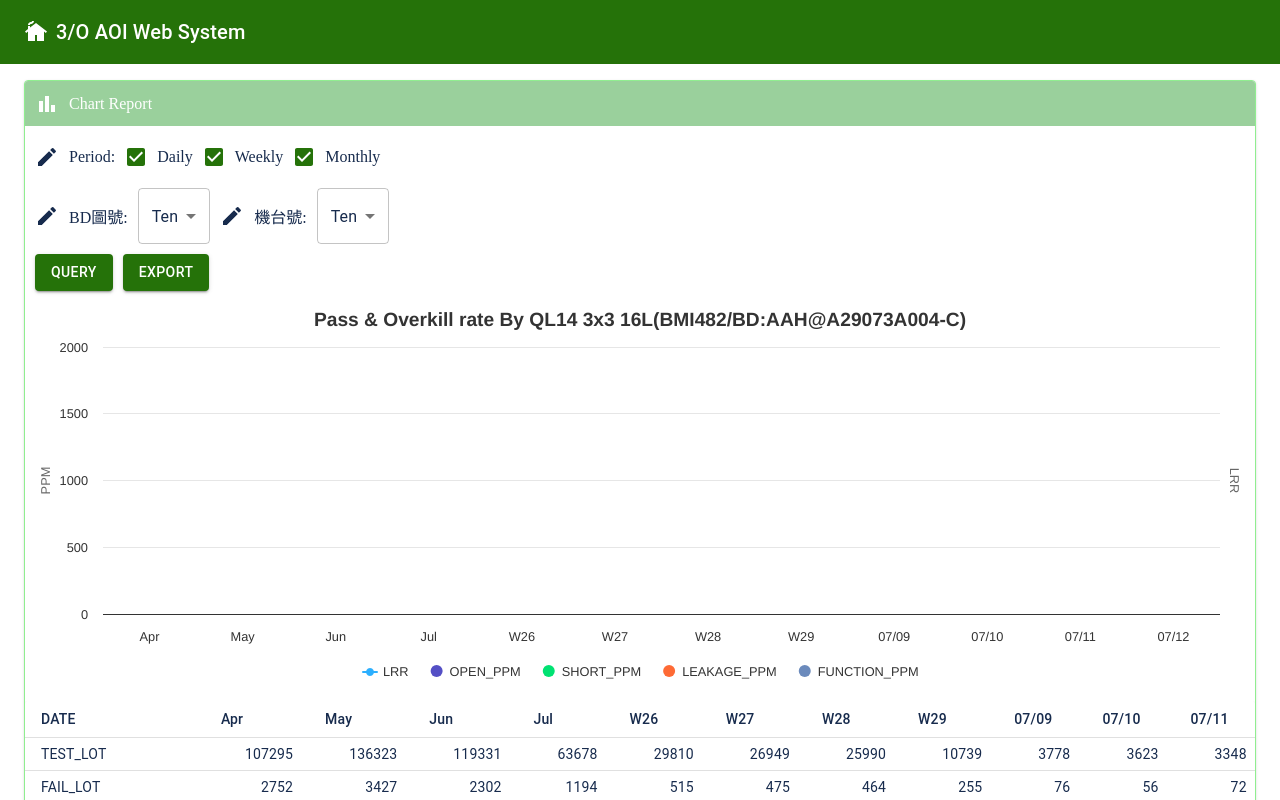
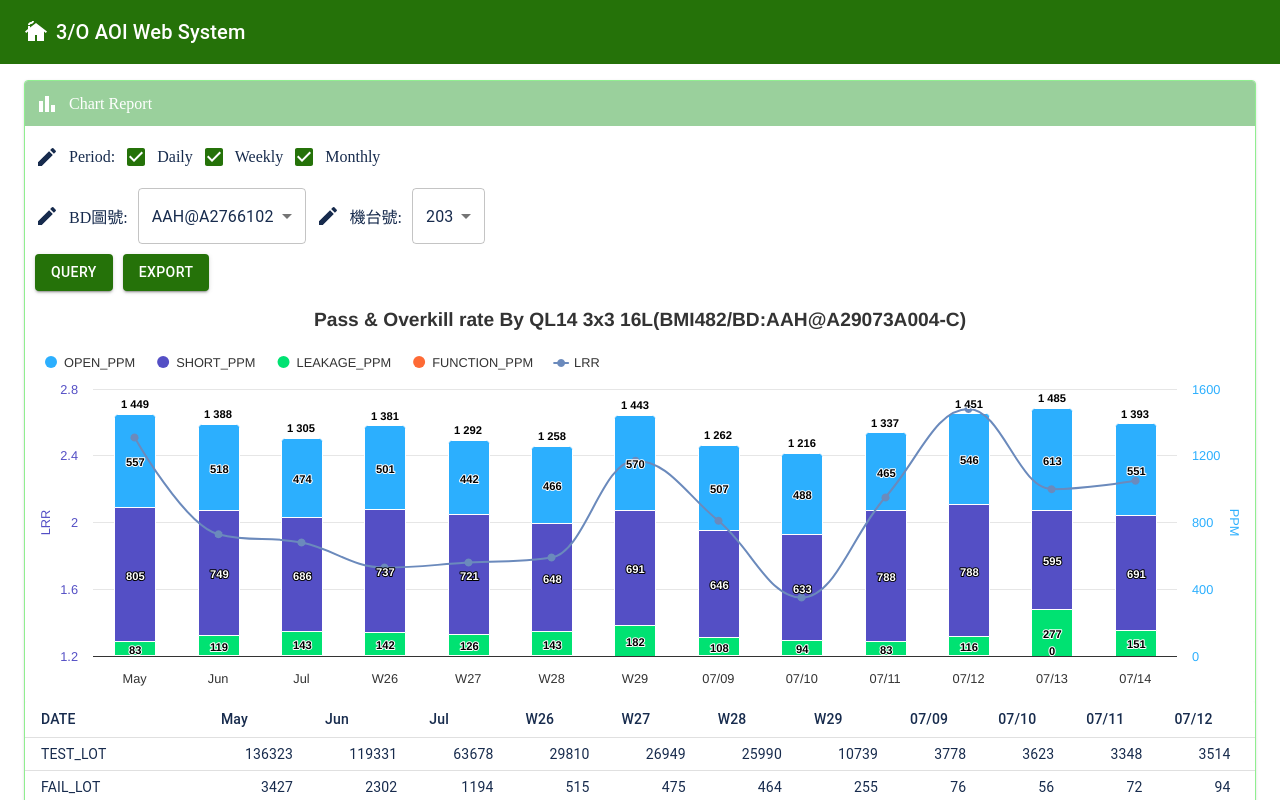
Before and after one commit to ainipei0112/ASE-Web-3OAOI, a React (Vite) app: page /#/airesults in a window 1280 px wide. Built offline with nearby package versions, Linux system fonts and the light colour scheme.

Commit message:
0722 產出圖表

```diff
--- a/src/components/chart/ChartContent.jsx
+++ b/src/components/chart/ChartContent.jsx
@@ -22,18 +22,18 @@ import HighchartsReact from "highcharts-react-official";
 const ChartContent = () => {
 
 	const rows = [
-		{ name: 'TEST_LOT', Apr: 107295, May: 136323, Jun: 119331, Jul: 63678, W26: 29810, W27: 26949, W28: 25990, W29: 10739, '07/09': 3778, '07/10': 3623, '07/11': 3348, '07/12': 3514, '07/13': 3674, '07/14': 3551 },
-		{ name: 'FAIL_LOT', Apr: 2752, May: 3427, Jun: 2302, Jul: 1194, W26: 515, W27: 475, W28: 464, W29: 255, '07/09': 76, '07/10': 56, '07/11': 72, '07/12': 94, '07/13': 81, '07/14': 80 },
-		{ name: 'LRR', Apr: 2.56, May: 2.51, Jun: 1.93, Jul: 1.88, W26: 1.73, W27: 1.76, W28: 1.79, W29: 2.37, '07/09': 2.01, '07/10': 1.55, '07/11': 2.15, '07/12': 2.68, '07/13': 2.20, '07/14': 2.25 },
-		{ name: 'TEST_QTY', Apr: 148595278, May: 185673540, Jun: 156850224, Jul: 81880350, W26: 40682092, W27: 33970922, W28: 33409211, W29: 14500217, '07/09': 5124483, '07/10': 4999421, '07/11': 4510240, '07/12': 4824150, '07/13': 4923228, '07/14': 4752839 },
-		{ name: 'FAIL_QTY', Apr: 198897, May: 268277, Jun: 217532, Jul: 106679, W26: 56144, W27: 43769, W28: 41982, W29: 20928, '07/09': 6462, '07/10': 6077, '07/11': 6025, '07/12': 6995, '07/13': 7311, '07/14': 6622 },
-		{ name: 'FAIL_PPM', Apr: 1339, May: 1445, Jun: 1387, Jul: 1303, W26: 1380, W27: 1288, W28: 1257, W29: 1443, '07/09': 1261, '07/10': 1216, '07/11': 1336, '07/12': 1450, '07/13': 1485, '07/14': 1393 },
-		{ name: 'OPEN_PPM', Apr: 539, May: 557, Jun: 518, Jul: 474, W26: 501, W27: 442, W28: 466, W29: 570, '07/09': 507, '07/10': 488, '07/11': 465, '07/12': 546, '07/13': 613, '07/14': 551 },
-		{ name: 'SHORT_PPM', Apr: 753, May: 805, Jun: 749, Jul: 686, W26: 737, W27: 721, W28: 648, W29: 691, '07/09': 646, '07/10': 633, '07/11': 788, '07/12': 788, '07/13': 595, '07/14': 691 },
-		{ name: 'LEAKAGE_PPM', Apr: 46, May: 83, Jun: 119, Jul: 143, W26: 142, W27: 126, W28: 143, W29: 182, '07/09': 108, '07/10': 94, '07/11': 83, '07/12': 116, '07/13': 277, '07/14': 151 },
-		{ name: 'FUNCTION_PPM', Apr: 12, May: 4, Jun: 2, Jul: 2, W26: 1, W27: 3, W28: 1, W29: 0, '07/09': 1, '07/10': 1, '07/11': 1, '07/12': 1, '07/13': 0, '07/14': 0 },
-		{ name: 'OTHER_SCRAP_OPEN', Apr: 24457, May: 25995, Jun: 21164, Jul: 11422, W26: 5887, W27: 5498, W28: 5202, W29: 722, '07/09': 1072, '07/10': 930, '07/11': 576, '07/12': 458, '07/13': 264, '07/14': 0 },
-		{ name: 'OTHER_SCRAP_SHORT', Apr: 23265, May: 17243, Jun: 13349, Jul: 6190, W26: 3556, W27: 2773, W28: 2915, W29: 502, '07/09': 640, '07/10': 542, '07/11': 415, '07/12': 329, '07/13': 173, '07/14': 0 },
+		{ name: 'TEST_LOT', May: 136323, Jun: 119331, Jul: 63678, W26: 29810, W27: 26949, W28: 25990, W29: 10739, '07/09': 3778, '07/10': 3623, '07/11': 3348, '07/12': 3514, '07/13': 3674, '07/14': 3551 },
+		{ name: 'FAIL_LOT', May: 3427, Jun: 2302, Jul: 1194, W26: 515, W27: 475, W28: 464, W29: 255, '07/09': 76, '07/10': 56, '07/11': 72, '07/12': 94, '07/13': 81, '07/14': 80 },
+		{ name: 'LRR', May: 2.51, Jun: 1.93, Jul: 1.88, W26: 1.73, W27: 1.76, W28: 1.79, W29: 2.37, '07/09': 2.01, '07/10': 1.55, '07/11': 2.15, '07/12': 2.68, '07/13': 2.20, '07/14': 2.25 },
+		{ name: 'TEST_QTY', May: 185673540, Jun: 156850224, Jul: 81880350, W26: 40682092, W27: 33970922, W28: 33409211, W29: 14500217, '07/09': 5124483, '07/10': 4999421, '07/11': 4510240, '07/12': 4824150, '07/13': 4923228, '07/14': 4752839 },
+		{ name: 'FAIL_QTY', May: 268277, Jun: 217532, Jul: 106679, W26: 56144, W27: 43769, W28: 41982, W29: 20928, '07/09': 6462, '07/10': 6077, '07/11': 6025, '07/12': 6995, '07/13': 7311, '07/14': 6622 },
+		{ name: 'FAIL_PPM', May: 1445, Jun: 1387, Jul: 1303, W26: 1380, W27: 1288, W28: 1257, W29: 1443, '07/09': 1261, '07/10': 1216, '07/11': 1336, '07/12': 1450, '07/13': 1485, '07/14': 1393 },
+		{ name: 'OPEN_PPM', May: 557, Jun: 518, Jul: 474, W26: 501, W27: 442, W28: 466, W29: 570, '07/09': 507, '07/10': 488, '07/11': 465, '07/12': 546, '07/13': 613, '07/14': 551 },
+		{ name: 'SHORT_PPM', May: 805, Jun: 749, Jul: 686, W26: 737, W27: 721, W28: 648, W29: 691, '07/09': 646, '07/10': 633, '07/11': 788, '07/12': 788, '07/13': 595, '07/14': 691 },
+		{ name: 'LEAKAGE_PPM', May: 83, Jun: 119, Jul: 143, W26: 142, W27: 126, W28: 143, W29: 182, '07/09': 108, '07/10': 94, '07/11': 83, '07/12': 116, '07/13': 277, '07/14': 151 },
+		{ name: 'FUNCTION_PPM', May: 4, Jun: 2, Jul: 2, W26: 1, W27: 3, W28: 1, W29: 0, '07/09': 1, '07/10': 1, '07/11': 1, '07/12': 1, '07/13': 0, '07/14': 0 },
+		{ name: 'OTHER_SCRAP_OPEN', May: 25995, Jun: 21164, Jul: 11422, W26: 5887, W27: 5498, W28: 5202, W29: 722, '07/09': 1072, '07/10': 930, '07/11': 576, '07/12': 458, '07/13': 264, '07/14': 0 },
+		{ name: 'OTHER_SCRAP_SHORT', May: 17243, Jun: 13349, Jul: 6190, W26: 3556, W27: 2773, W28: 2915, W29: 502, '07/09': 640, '07/10': 542, '07/11': 415, '07/12': 329, '07/13': 173, '07/14': 0 },
 	];
 
 	const options = useMemo(() => {
@@ -47,59 +47,166 @@ const ChartContent = () => {
 			accessibility: {
 				enabled: false // 無障礙功能關閉
 			},
+			legend: {
+				align: 'left',
+				verticalAlign: 'top',
+				backgroundColor:
+					Highcharts.defaultOptions.legend.backgroundColor || // theme
+					'rgba(255,255,255,0.25)'
+			},
 			xAxis: {
 				categories: [
-				'Apr', 'May', 'Jun', 'Jul', 'W26', 'W27', 'W28', 'W29',
+				'May', 'Jun', 'Jul', 'W26', 'W27', 'W28', 'W29',
 				'07/09', '07/10', '07/11', '07/12', '07/13', '07/14'
-				]
+				],
+				crosshair: true
 			},
 			yAxis: [
 				{
 					title: {
-					text: 'LRR'
+					  text: 'LRR',
+					  style: {
+						  color: Highcharts.getOptions().colors[1]
+					  }
+				  },
+				  labels: {
+					  format: '{value}',
+					  style: {
+						  color: Highcharts.getOptions().colors[1]
+					  }
+				  }
+			  }, {
+				  title: {
+					  text: 'PPM',
+					  style: {
+						  color: Highcharts.getOptions().colors[0]
+					  }
+				  },
+				  labels: {
+					  format: '{value} ',
+					  style: {
+						  color: Highcharts.getOptions().colors[0]
+					  }
+				  },
+					stackLabels: {
+						enabled: true
 					},
 				  opposite: true
 			  },
-				{
-				title: {
-					text: 'PPM'
+			],
+			plotOptions: {
+        column: {
+            stacking: 'normal',
+            dataLabels: {
+                enabled: true
+            }
+        }
     },
-				min: 0,
-				max: 2000
-				}
-			],
 			series: [
-				{
-				name: 'LRR',
-				type: 'line',
-				yAxis: 0,
-				data: rows.map(row => row.LRR)
-				},
 			{
 				name: 'OPEN_PPM',
 				type: 'column',
 				yAxis: 1,
-				data: rows.map(row => row.OPEN_PPM)
+				data: [
+					rows.find(row => row.name === 'OPEN_PPM').May,
+					rows.find(row => row.name === 'OPEN_PPM').Jun,
+					rows.find(row => row.name === 'OPEN_PPM').Jul,
+					rows.find(row => row.name === 'OPEN_PPM').W26,
+					rows.find(row => row.name === 'OPEN_PPM')['W27'],
+					rows.find(row => row.name === 'OPEN_PPM')['W28'],
+					rows.find(row => row.name === 'OPEN_PPM')['W29'],
+					rows.find(row => row.name === 'OPEN_PPM')['07/09'],
+					rows.find(row => row.name === 'OPEN_PPM')['07/10'],
+					rows.find(row => row.name === 'OPEN_PPM')['07/11'],
+					rows.find(row => row.name === 'OPEN_PPM')['07/12'],
+					rows.find(row => row.name === 'OPEN_PPM')['07/13'],
+					rows.find(row => row.name === 'OPEN_PPM')['07/14']
+				],
+				tooltip: {
+					valueSuffix: ''
+				}
 			},
 			{
 				name: 'SHORT_PPM',
 				type: 'column',
 				yAxis: 1,
-				data: rows.map(row => row.SHORT_PPM)
+				data: [
+					rows.find(row => row.name === 'SHORT_PPM').May,
+					rows.find(row => row.name === 'SHORT_PPM').Jun,
+					rows.find(row => row.name === 'SHORT_PPM').Jul,
+					rows.find(row => row.name === 'SHORT_PPM').W26,
+					rows.find(row => row.name === 'SHORT_PPM')['W27'],
+					rows.find(row => row.name === 'SHORT_PPM')['W28'],
+					rows.find(row => row.name === 'SHORT_PPM')['W29'],
+					rows.find(row => row.name === 'SHORT_PPM')['07/09'],
+					rows.find(row => row.name === 'SHORT_PPM')['07/10'],
+					rows.find(row => row.name === 'SHORT_PPM')['07/11'],
+					rows.find(row => row.name === 'SHORT_PPM')['07/12'],
+					rows.find(row => row.name === 'SHORT_PPM')['07/13'],
+					rows.find(row => row.name === 'SHORT_PPM')['07/14']
+				],
+				tooltip: {
+					valueSuffix: ''
+				}
 			},
 			{
 				name: 'LEAKAGE_PPM',
 				type: 'column',
 				yAxis: 1,
-				data: rows.map(row => row.LEAKAGE_PPM)
+				data: [
+					rows.find(row => row.name === 'LEAKAGE_PPM').May,
+					rows.find(row => row.name === 'LEAKAGE_PPM').Jun,
+					rows.find(row => row.name === 'LEAKAGE_PPM').Jul,
+					rows.find(row => row.name === 'LEAKAGE_PPM').W26,
+					rows.find(row => row.name === 'LEAKAGE_PPM')['W27'],
+					rows.find(row => row.name === 'LEAKAGE_PPM')['W28'],
+					rows.find(row => row.name === 'LEAKAGE_PPM')['W29'],
+					rows.find(row => row.name === 'LEAKAGE_PPM')['07/09'],
+					rows.find(row => row.name === 'LEAKAGE_PPM')['07/10'],
+					rows.find(row => row.name === 'LEAKAGE_PPM')['07/11'],
+					rows.find(row => row.name === 'LEAKAGE_PPM')['07/12'],
+					rows.find(row => row.name === 'LEAKAGE_PPM')['07/13'],
+					rows.find(row => row.name === 'LEAKAGE_PPM')['07/14']
+				],
+				tooltip: {
+					valueSuffix: ''
+				}
 			},
 			{
 				name: 'FUNCTION_PPM',
 				type: 'column',
 				yAxis: 1,
-				data: rows.map(row => row.FUNCTION_PPM)
+				data: [
+					rows.find(row => row.name === 'FUNCTION_PPM').May,
+					rows.find(row => row.name === 'FUNCTION_PPM').Jun,
+					rows.find(row => row.name === 'FUNCTION_PPM').Jul,
+					rows.find(row => row.name === 'FUNCTION_PPM').W26,
+					rows.find(row => row.name === 'FUNCTION_PPM')['W27'],
+					rows.find(row => row.name === 'FUNCTION_PPM')['W28'],
+					rows.find(row => row.name === 'FUNCTION_PPM')['W29'],
+					rows.find(row => row.name === 'FUNCTION_PPM')['07/09'],
+					rows.find(row => row.name === 'FUNCTION_PPM')['07/10'],
+					rows.find(row => row.name === 'FUNCTION_PPM')['07/11'],
+					rows.find(row => row.name === 'FUNCTION_PPM')['07/12'],
+					rows.find(row => row.name === 'FUNCTION_PPM')['07/13'],
+					rows.find(row => row.name === 'FUNCTION_PPM')['07/14']
+				],
+				tooltip: {
+					valueSuffix: ''
 				}
-			]
+			},
+			{
+				name: 'LRR',
+				type: 'spline',
+				yAxis: 0,
+				data: [
+					2.51, 1.93, 1.88, 1.73, 1.76, 1.79, 2.37, 2.01, 1.55, 2.15, 2.68, 2.20, 2.25
+				],
+				tooltip: {
+					valueSuffix: ''
+				}
+			},
+			],
 		};
 	}, [rows]);
 
@@ -125,9 +232,8 @@ const ChartContent = () => {
 							label="Age"
 							value={10}
 						>
-							<MenuItem value={10}>Ten</MenuItem>
-							<MenuItem value={20}>Twenty</MenuItem>
-							<MenuItem value={30}>Thirty</MenuItem>
+							<MenuItem value={10}>AAH@A2766102</MenuItem>
+							<MenuItem value={20}>AAH@A29073A4</MenuItem>
 						</Select>
 						<EditIcon style={{ marginLeft: 10 }} />
 						<span style={{ marginLeft: 10, marginRight: '10px' }}>機台號: </span>
@@ -135,9 +241,10 @@ const ChartContent = () => {
 							label="Age"
 							value={10}
 						>
-							<MenuItem value={10}>Ten</MenuItem>
-							<MenuItem value={20}>Twenty</MenuItem>
-							<MenuItem value={30}>Thirty</MenuItem>
+							<MenuItem value={10}>203</MenuItem>
+							<MenuItem value={20}>6I03</MenuItem>
+							<MenuItem value={30}>6I05</MenuItem>
+							<MenuItem value={40}>WBAOI</MenuItem>
 						</Select>
 					</Box>
 					<Button variant="contained" sx={{ marginRight: '10px' }}>Query</Button>
@@ -149,7 +256,6 @@ const ChartContent = () => {
 						<TableHead>
 							<TableRow>
 								<TableCell>DATE</TableCell>
-								<TableCell>Apr</TableCell>
 								<TableCell>May</TableCell>
 								<TableCell>Jun</TableCell>
 								<TableCell>Jul</TableCell>
@@ -174,7 +280,6 @@ const ChartContent = () => {
 									<TableCell component="th" scope="row">
 										{row.name}
 									</TableCell>
-									<TableCell align="right">{row.Apr}</TableCell>
 									<TableCell align="right">{row.May}</TableCell>
 									<TableCell align="right">{row.Jun}</TableCell>
 									<TableCell align="right">{row.Jul}</TableCell>
```
Lines whose indentation alone changed are shown as unchanged.
